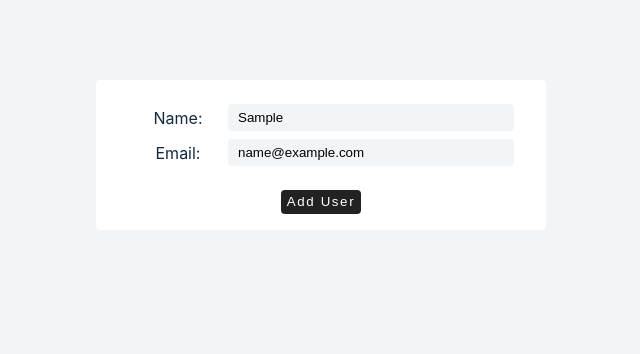
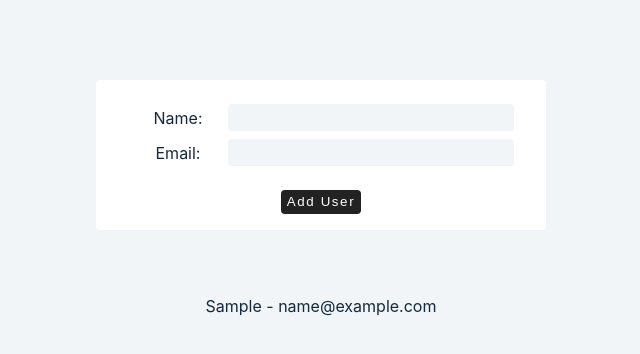
Before and after one commit to prettygenius/reactramp, a React (Vite) app: page / in a window 1280 px wide. Both pictures are taken after typing "Sample", "name@example.com" into the empty fields and a click on the button "Add User". Shown: the top 354 px of the page, without its empty margins (319-959 px from the left). Built offline with nearby package versions, Linux system fonts and the light colour scheme.

Commit message:
add array of users

```diff
--- a/src/formproject/Inputform.jsx
+++ b/src/formproject/Inputform.jsx
@@ -10,10 +10,10 @@ function Inputform() {
     e.preventDefault()
     if(firstName && email) {
       const people = {
-        firstName: firstName,
-        email: email
-      }
-        console.log(people)
+        firstName,email}
+        setPerson((prevPerson) => [...prevPerson,people])
+        setfirstName(""); // Clear input fields
+        setEmail("");
     } else(
       console.log('error empty value')
     )
@@ -34,6 +34,13 @@ function Inputform() {
     </div>
     <button type="submit">Add User</button>
     </form>
+    <ul>
+      {person.map((people) => {
+        return(
+        <li key={people}>{`${people.firstName} - ${people.email}`}</li>
+      )
+      })}
+    </ul>
     </article>
   )
 }
```
